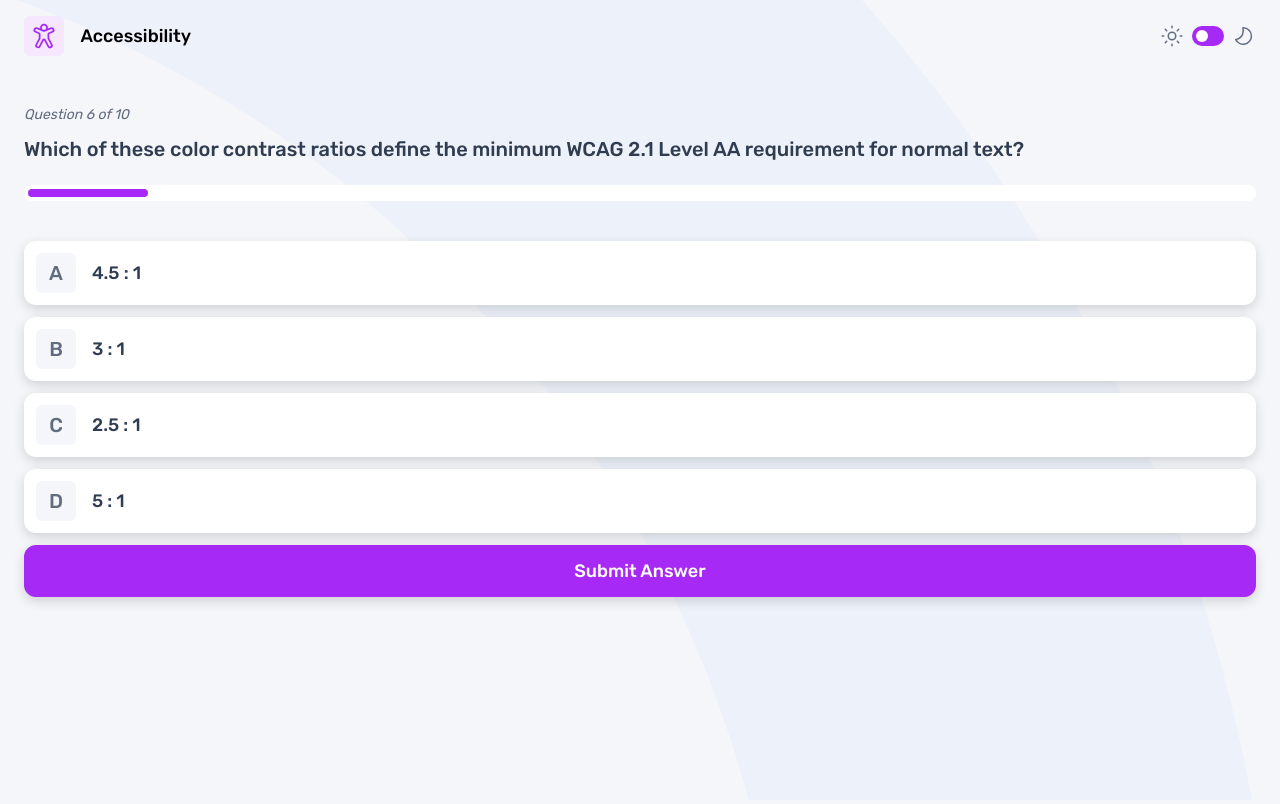
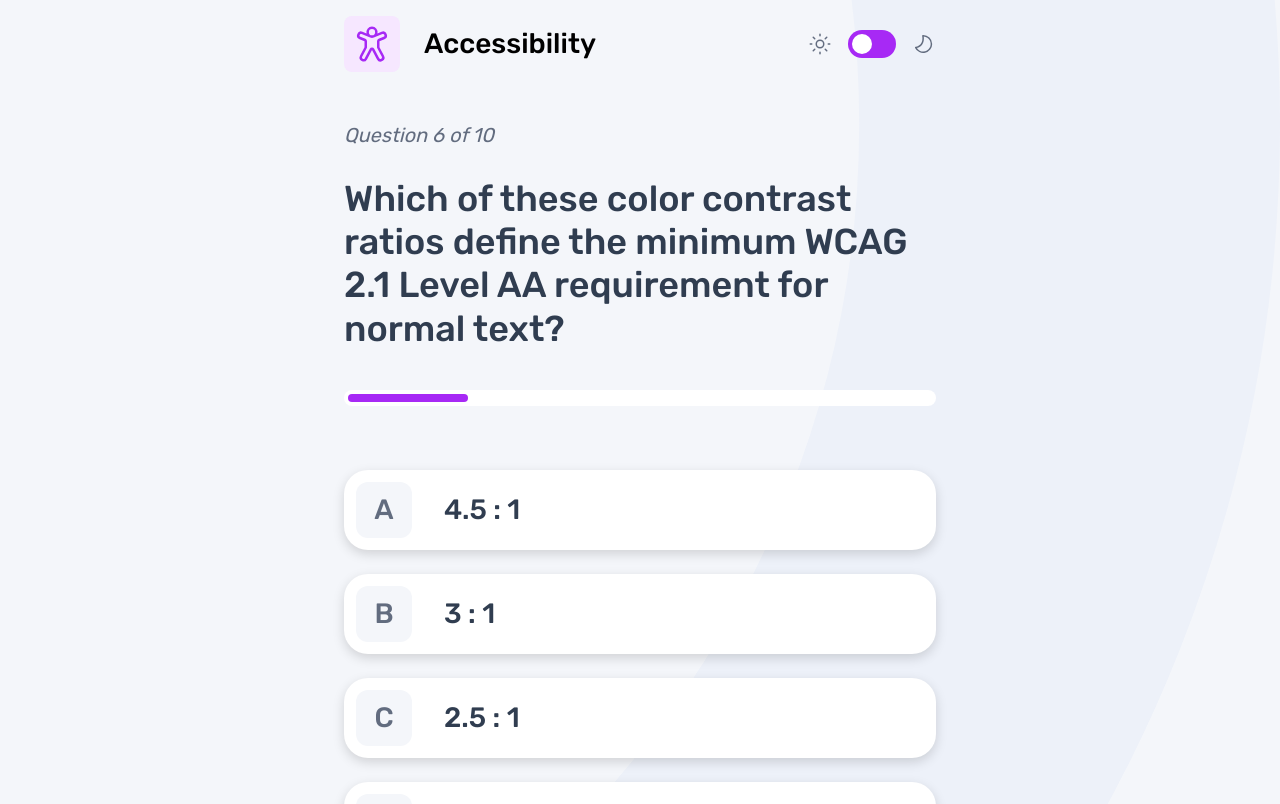
Before and after one commit to Sammie-oje/quizlet-app, a React (Vite) app: page / in a window 1280 px wide. Shown: the top 804 px of the page. Built offline with nearby package versions, Linux system fonts and the light colour scheme.

Commit message:
Made the Quiz page responsive across mobile and tablet

```diff
--- a/index.html
+++ b/index.html
@@ -7,9 +7,9 @@
         <title>frontend-quiz-app</title>
     </head>
     <body
-        class="bg-ghost-white bg-[url('/src/assets/images/pattern-background-mobile-light.svg')] bg-no-repeat bg-cover"
+        class="flex items-center justify-center bg-ghost-white bg-[url('/src/assets/images/pattern-background-mobile-light.svg')] bg-no-repeat bg-cover md:bg-[url('/src/assets/images/pattern-background-tablet-light.svg')]"
     >
-        <main id="root" class="h-full font-display"></main>
+        <main id="root" class="h-full font-display "></main>
         <script type="module" src="/src/main.jsx"></script>
     </body>
 </html>
--- a/package.json
+++ b/package.json
@@ -13,6 +13,7 @@
     "@tailwindcss/vite": "^4.2.1",
     "react": "^19.2.4",
     "react-dom": "^19.2.4",
+    "react-router-dom": "^7.13.2",
     "tailwindcss": "^4.2.1"
   },
   "devDependencies": {
--- a/src/components/AnswerList.jsx
+++ b/src/components/AnswerList.jsx
@@ -1,13 +1,13 @@
 function AnswerList({ answer, letter }) {
     return (
-        <li className=" p-3 rounded-xl bg-white shadow-[0_4px_12px_0_rgba(0,0,0,0.15)] text-lg font-medium text-white w-full">
-            <label className="flex items-center gap-4">
+        <li className="flex items-center p-3 rounded-xl bg-white shadow-[0_4px_12px_0_rgba(0,0,0,0.15)] text-lg font-medium text-white w-full md:rounded-3xl md:h-20">
+            <label className="flex items-center gap-4 md:gap-8">
                 <input type="radio" name="option" className="sr-only peer" />
-                <div className="size-10 rounded-md flex items-center justify-center bg-ghost-white font-medium text-xl text-slate-gray">
+                <div className="size-10 rounded-md flex items-center justify-center bg-ghost-white font-medium text-xl text-slate-gray md:text-heading-small md:rounded-xl md:size-14">
                     {letter}
                 </div>
 
-                <span className="font-medium text-lg text-dark-slate">
+                <span className="font-medium text-lg text-dark-slate md:text-heading-small">
                     {answer}
                 </span>
             </label>
--- a/src/components/Button.jsx
+++ b/src/components/Button.jsx
@@ -1,6 +1,6 @@
 function Button({ children }) {
     return (
-        <button className="p-3 rounded-xl bg-vivid-violet shadow-[0_4px_12px_0_rgba(0,0,0,0.15)] text-lg font-medium text-white w-full">
+        <button className="p-3 rounded-xl bg-vivid-violet shadow-[0_4px_12px_0_rgba(0,0,0,0.15)] text-lg font-medium text-white w-full md:p-8 md:rounded-3xl md:text-heading-small">
             {children}
         </button>
     );
--- a/src/components/Header.jsx
+++ b/src/components/Header.jsx
@@ -3,30 +3,40 @@
 
 function Header({ src, text, bgColor }) {
     return (
-        <header className="py-4 px-6 flex items-center justify-between">
-            <div className="flex items-center justify-between w-41.75">
+        <header className="py-4 px-6 flex items-center justify-between md:w-[640px]">
+            <div className="flex items-center justify-between gap-4 md:gap-6">
                 <div
-                    className="size-10 flex justify-center items-center rounded-md"
+                    className="size-10 flex justify-center items-center rounded-md md:size-14 md:rounded-lg"
                     style={{ backgroundColor: bgColor }}
                 >
                     <img
-                        className="size-[28.57px]"
+                        className="size-[28.57px] md:size-10"
                         src={src}
                         alt={`${text}-icon`}
                     />
                 </div>
-                <span className="text-lg font-medium">{text}</span>
+                <span className="text-lg font-medium md:text-heading-small">
+                    {text}
+                </span>
             </div>
 
-            <div className="flex gap-2 items-center justify-between">
-                <img src={darkSunIcon} alt="icon-sun-light" />
+            <div className="flex gap-2 items-center justify-between md:gap-4">
+                <img
+                    src={darkSunIcon}
+                    alt="icon-sun-light"
+                    className="md:size-6"
+                />
                 <button
                     aria-label="Toggle dark mode"
-                    className="w-8 h-5 p-1 bg-vivid-violet rounded-full"
+                    className="w-8 h-5 p-1 bg-vivid-violet rounded-full md:w-12 md:h-7"
                 >
-                    <div className="size-3 bg-white rounded-full"></div>
+                    <div className="size-3 bg-white rounded-full md:size-5"></div>
                 </button>
-                <img src={darkMoonIcon} alt="icon-moon-light" />
+                <img
+                    src={darkMoonIcon}
+                    alt="icon-moon-light"
+                    className="md:size-6"
+                />
             </div>
         </header>
     );
--- a/src/components/ProgressBar.jsx
+++ b/src/components/ProgressBar.jsx
@@ -1,6 +1,9 @@
 function ProgressBar() {
     return (
-        <div role="progressbar" className="p-1 bg-white rounded-full h-4">
+        <div
+            role="progressbar"
+            className="p-1 bg-white rounded-full h-4 "
+        >
             <div className="rounded-[102px] bg-vivid-violet h-2 w-30"></div>
         </div>
     );
--- a/src/pages/QuizPage/Question.jsx
+++ b/src/pages/QuizPage/Question.jsx
@@ -4,15 +4,14 @@
 
 function Question() {
     return (
-        <section className="pt-8 px-6 grid gap-10">
+        <section className="pt-8 px-6 grid gap-10 md:w-[640px] md:gap-16">
             <fieldset className="contents">
-                <div className="flex flex-col gap-6">
-                    <legend className="flex flex-col gap-3">
-                        <span className="text-sm/[1.5] italic text-slate-gray">
+                <div className="flex flex-col gap-6 md:gap-10">
+                    <legend className="flex flex-col gap-3 md:gap-[27px]">
+                        <span className="text-sm/[1.5] italic text-slate-gray md:text-xl/[1.5]">
                             Question 6 of 10
                         </span>
-
-                        <h3 className="text-xl/[1.2] font-medium text-dark-slate">
+                        <h3 className="text-xl/[1.2] font-medium text-dark-slate md:text-4xl/[1.2]">
                             Which of these color contrast ratios define the
                             minimum WCAG 2.1 Level AA requirement for normal
                             text?
@@ -21,11 +20,12 @@
                     <ProgressBar />
                 </div>
 
-                <div className="flex flex-col gap-3">
-                    <ul className="contents">
-                        <AnswerList answer={"4.5 : 1"} letter={"A"}/>
-                        <AnswerList answer={"3 : 1"} letter={"B"}/><AnswerList answer={"2.5 : 1"} letter={"C"}/>
-                        <AnswerList answer={"5 : 1"} letter={"D"}/>
+                <div className="flex flex-col gap-3 md:gap-8">
+                    <ul className="flex flex-col gap-3 md:gap-6">
+                        <AnswerList answer={"4.5 : 1"} letter={"A"} />
+                        <AnswerList answer={"3 : 1"} letter={"B"} />
+                        <AnswerList answer={"2.5 : 1"} letter={"C"} />
+                        <AnswerList answer={"5 : 1"} letter={"D"} />
                     </ul>
                     <Button>Submit Answer</Button>
                 </div>
```
Also changed, not shown: 1 other file (tests, documents, lock files or other folders).
